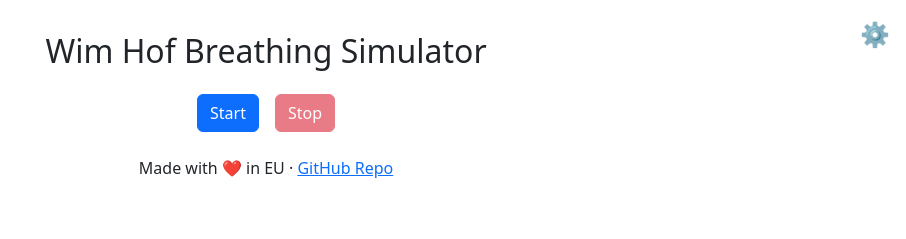
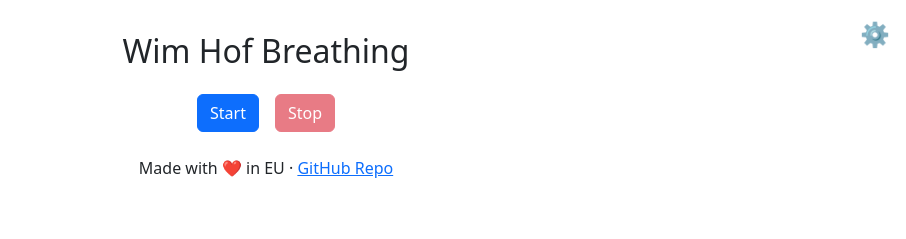
Before and after one commit to avra911/wim-hof-breathing-simulator, a plain HTML site: page index.html in a window 1280 px wide. Shown: the whole page, without its empty margins (374-1280 px from the left). Drawn offline with nearby package versions, Linux system fonts and the light colour scheme.

Commit message:
Update index.html

```diff
--- a/index.html
+++ b/index.html
@@ -34,7 +34,7 @@
 </style>
 </head>
 <body>
-  <h2 class="mb-4 text-center">Wim Hof Breathing Simulator</h2>
+  <h2 class="mb-4 text-center">Wim Hof Breathing</h2>
 
   <div id="settingsToggle" title="Show Settings">&#9881;</div> <!-- Gear icon -->
 
```
